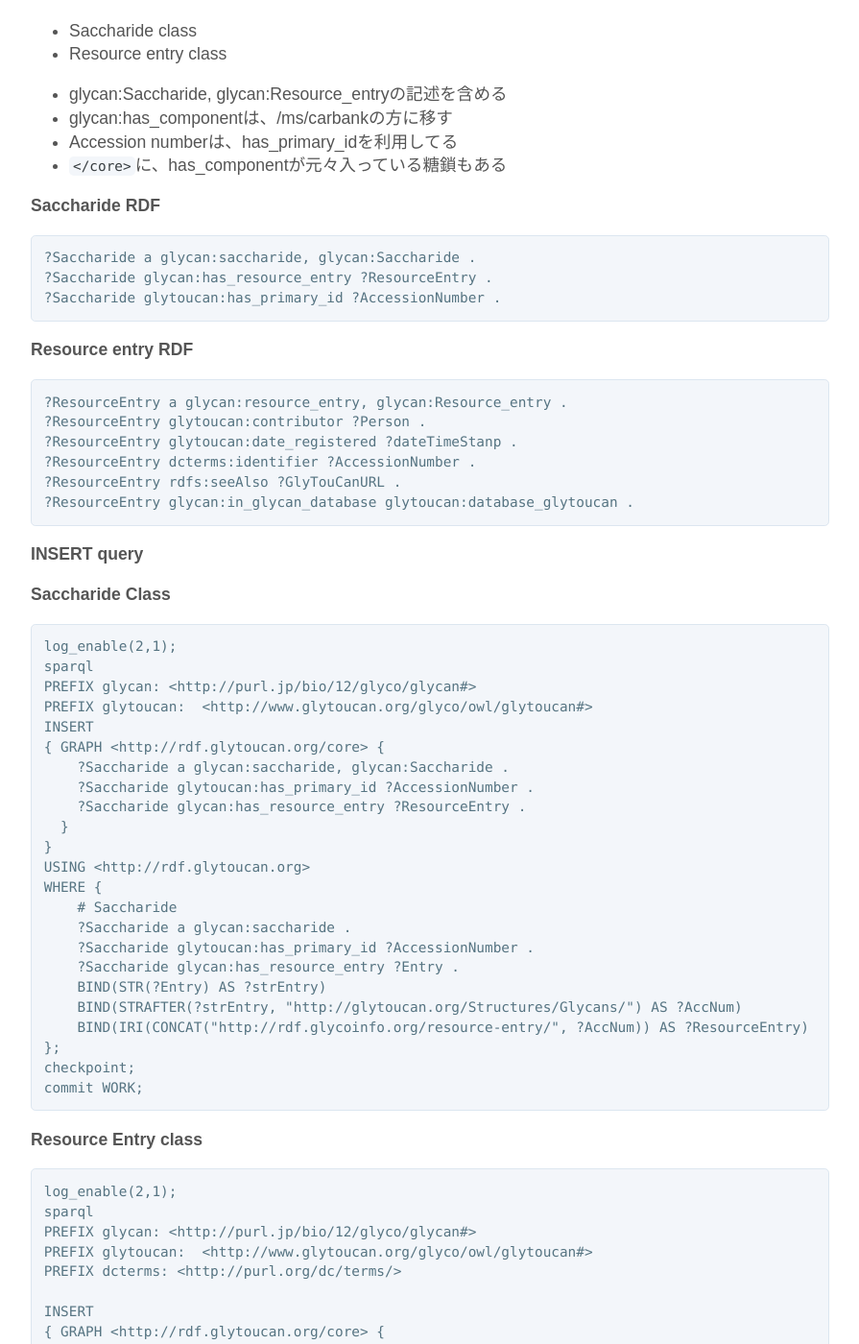
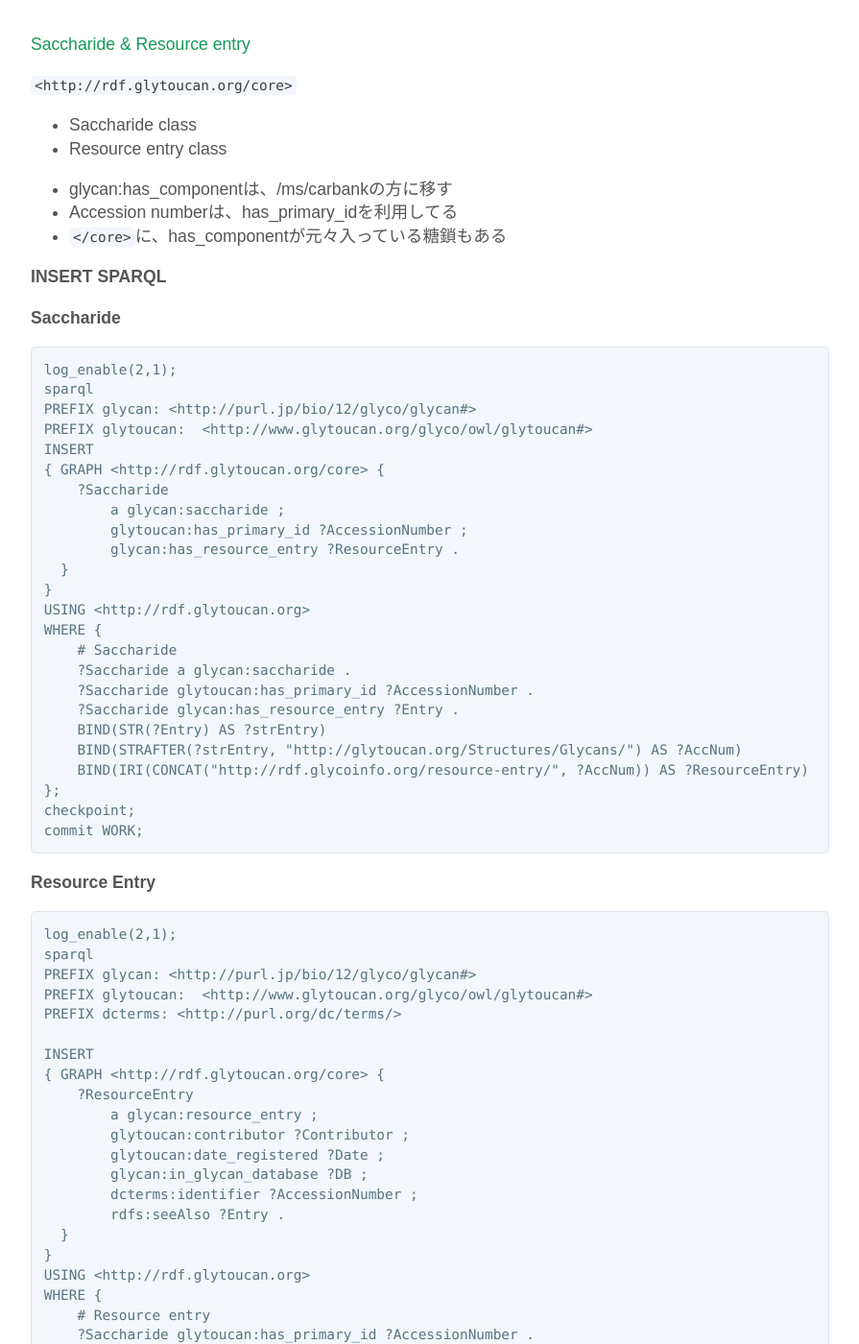
Before and after one commit to glytoucan/glytoucan, a Jekyll site: the page built from system/graph/splitGraph.md, in a window 1280 px wide and 1400 px high, scrolled down 683 px. Shown: the whole window at 96% size, without its empty margins (192-1087 px from the left). Built offline with Jekyll 4.4.1, drawn with Linux system fonts in a browser that asks for light colours; nearby versions of some CDN libraries; some of the changed text lies outside the part shown.

Commit message:
modified split graph doc

````diff
--- a/system/graph/splitGraph.md
+++ b/system/graph/splitGraph.md
@@ -21,47 +21,30 @@
 `http://rdf.glytoucan.org/ms/carbbank`
 
 \#`http://rdf.glytoucan.org/image` は作っていない
+\# massは、gs2virtでは扱っていない。`http://rdf.glytoucan.org/mass`で記述されている。
+\# クラス名を大文字から始めることは、この時点では行わない。登録システムの変更も行わなければならないため。
+\# 現在本番環境で利用されているRDFモデルに準じて、gs2virtを各graphに分割する。
 
 
 
 
 
-#### Saccharide & Resource entry classes
+#### Saccharide & Resource entry
 
 `<http://rdf.glytoucan.org/core>`
 
 * Saccharide class
 * Resource entry class
 
-* glycan:Saccharide, glycan:Resource_entryの記述を含める
 * glycan:has_componentは、/ms/carbankの方に移す
 * Accession numberは、has_primary_idを利用してる
 * `</core>`に、has_componentが元々入っている糖鎖もある
 
 
-**Saccharide RDF**
 
-```
-?Saccharide a glycan:saccharide, glycan:Saccharide .
-?Saccharide glycan:has_resource_entry ?ResourceEntry .
-?Saccharide glytoucan:has_primary_id ?AccessionNumber .
-```
+**INSERT SPARQL**
 
-**Resource entry RDF**
-
-```
-?ResourceEntry a glycan:resource_entry, glycan:Resource_entry .
-?ResourceEntry glytoucan:contributor ?Person .
-?ResourceEntry glytoucan:date_registered ?dateTimeStanp .
-?ResourceEntry dcterms:identifier ?AccessionNumber .
-?ResourceEntry rdfs:seeAlso ?GlyTouCanURL .
-?ResourceEntry glycan:in_glycan_database glytoucan:database_glytoucan .
-```
-
-
-**INSERT query**
-
-**Saccharide Class**
+**Saccharide**
 
 ```
 log_enable(2,1);
@@ -70,9 +53,10 @@
 PREFIX glytoucan:  <http://www.glytoucan.org/glyco/owl/glytoucan#>
 INSERT
 { GRAPH <http://rdf.glytoucan.org/core> {
-    ?Saccharide a glycan:saccharide, glycan:Saccharide .
-    ?Saccharide glytoucan:has_primary_id ?AccessionNumber .
-    ?Saccharide glycan:has_resource_entry ?ResourceEntry .
+    ?Saccharide
+        a glycan:saccharide ;
+        glytoucan:has_primary_id ?AccessionNumber ;
+        glycan:has_resource_entry ?ResourceEntry .
   }
 }
 USING <http://rdf.glytoucan.org>
@@ -91,7 +75,7 @@
 
 
 
-**Resource Entry class**
+**Resource Entry**
 
 ```
 log_enable(2,1);
@@ -102,12 +86,13 @@
 
 INSERT
 { GRAPH <http://rdf.glytoucan.org/core> {
-    ?ResourceEntry a glycan:resource_entry, glycan:Resource_entry .
-    ?ResourceEntry glytoucan:contributor ?Contributor .
-    ?ResourceEntry glytoucan:date_registered ?Date .
-    ?ResourceEntry glycan:in_glycan_database glytoucan .
-    ?ResourceEntry dcterms:identifier ?AccessionNumber .
-    ?ResourceEntry rdfs:seeAlso ?Entry .
+    ?ResourceEntry
+        a glycan:resource_entry ;
+        glytoucan:contributor ?Contributor ;
+        glytoucan:date_registered ?Date ;
+        glycan:in_glycan_database ?DB ;
+        dcterms:identifier ?AccessionNumber ;
+        rdfs:seeAlso ?Entry .
   }
 }
 USING <http://rdf.glytoucan.org>
@@ -184,7 +169,7 @@
 
 
 
-#### Glycosequence class
+#### Glycosequence
 
 `<http://rdf.glytoucan.org/sequence/glycoct>`
 
@@ -193,25 +178,12 @@
 	* 登録時のGlycoCTを記述している
 	* Property
 		* rdfs:label, glycan:has_glycosequence, glycan:has_sequence, glycan:in_carbohydrate_format
-		* glycan:glycosequenceのタイプ付けは無し
-        * glycan:glycosequence, glycan:Glycosequenceのタイプをつける
+		* 今のところ、glycan:glycosequenceのタイプ付けはされていない
 		* rdfs:labelとglycan:has_sequenceが同じデータタイプ
-			* rdfs:labeはどこかで使われているか？
-     		* Stanzaでは使われていなかった
+			* rdfs:labeは、,Stanzaでは使われていなかった
 
 
-**Glycosequence RDF**
-
-```
-?Saccharide glycan:has_glycosequence ?Glycosequence .
-?Glycosequence a glycan:glycosequence, glycan:Glycosequence .
-?Glycosequence glycan:has_sequence ?GlycoCT_Sequence .
-?Glycosequence glycan:in_carbohydrate_format glycan:carbohydrate_format_glycoct .
-?Glycosequence rdfs:label ?GlycoCT_String .
-```
-
-
-**INSERT query**
+**INSERT SPARQL**
 
 ```
 log_enable(2,1);
@@ -219,11 +191,12 @@
 PREFIX glycan: <http://purl.jp/bio/12/glyco/glycan#>
 INSERT
 { GRAPH <http://rdf.glytoucan.org/sequence/glycoct> {
-    ?Saccharide glycan:has_glycosequence ?GSequence .
-    ?GSequence a glycan:glycosequence, glycan:Glycosequence .
-    ?GSequence glycan:has_sequence ?Sequence .
-    ?GSequence glycan:in_carbohydrate_format ?Format .
-    ?GSequence rdfs:label ?Sequence .
+    ?Saccharide
+        glycan:has_glycosequence ?GSequence .
+    ?GSequence
+        glycan:has_sequence ?Sequence ;
+        glycan:in_carbohydrate_format ?Format ;
+        rdfs:label ?Sequence .
   }
 }
 USING <http://rdf.glytoucan.org>
@@ -253,7 +226,6 @@
 FROM <http://rdf.glytoucan.org/sequence/glycoct>
 WHERE {
     # Glycosequence
-    ?Saccharide a ?Class .
     ?Saccharide glycan:has_glycosequence ?GSequence .
     ?GSequence glycan:has_sequence ?Sequence .
     ?GSequence glycan:in_carbohydrate_format ?Format .
@@ -267,11 +239,10 @@
 
 
 
-#### Glycan motf class
+#### Glycan motf
 
 `<http://rdf.glytoucan.org/motif>`
 
-Glycan motif class
 
 以前の`</motif>`には、glycan:has_motifのみだった
 
@@ -284,15 +255,6 @@
 * glytoucan:is_reducing_end
 
 
-**Glycan motif RDF**
-
-```
-?Saccharide glycan:has_motif ?GlycanMotif .
-?GlycanMotif a glycan:glycan_motif, glycan:Glycan_motif .
-?GlycanMotif glycan:has_glycosequence ?Glycosequence .
-?GlycanMotif rdfs:label ?MotifName .
-?GlycanMotif glytoucan:is_reducing_end ?Boolean .
-```
 
 
 **INSERT query**
@@ -358,7 +320,7 @@
 
 
 
-#### Component class
+#### Component
 
 Component情報がgs2virtからなくなると、Glycan listおよびGlycan entryが表示されなくなる
 glycan:Componentも追加する
@@ -368,35 +330,6 @@
 
 Target GRAPH
 `<http://rdf.glytoucan.org/ms/carbbank>`
-
-
-**Before RDF**
-
-```
-# Monosaccharide
-?mono a glycan:monosaccharide .
-?mono glycan:has_alias ?msdb .
-?msdb a glycan:monosaccharide_alias .
-?msdb glycan:has_alias_name ?ComponentName .
-?msdb glycan:has_monosaccharide_notation_scheme glycan:monosaccharide_notation_scheme_carbbank  .
-```
-
-**After RDF**
-
-```
-# Component
-?saccharide glycan:has_component ?component .
-?component a glycan:component, glycan:Component .
-?component glycan:has_cardinality ?cardinality .
-?component glycan:has_monosaccharide ?mono .
-
-# Monosaccharide
-?mono a glycan:monosaccharide .
-?mono glycan:has_alias ?msdb .
-?msdb a glycan:monosaccharide_alias .
-?msdb glycan:has_alias_name ?ComponentName .
-?msdb glycan:has_monosaccharide_notation_scheme glycan:monosaccharide_notation_scheme_carbbank  .
-```
 
 
 **INSERT query**
@@ -409,16 +342,18 @@
 
 INSERT
 { GRAPH <http://rdf.glytoucan.org/ms/carbbank> {
-   # Motif
-    ?saccharide glycan:has_component ?component .
-    ?component a glycan:component, glycan:Component .
-    ?component glycan:has_cardinality ?cardinality .
-    ?component glycan:has_monosaccharide ?mono .
+   # Component
+    ?saccharide
+        glycan:has_component ?component .
+    ?component
+        a glycan:componentt .
+        glycan:has_cardinality ?cardinality ;
+        glycan:has_monosaccharide ?mono .
   }
 }
 USING <http://rdf.glytoucan.org>
 WHERE {
-    # Motif
+    # Component
     ?saccharide glycan:has_component ?component .
     ?component a glycan:component .
     ?component glycan:has_cardinality ?cardinality .
@@ -433,12 +368,11 @@
 ```
 ## Monosaccharide
 SELECT DISTINCT ?ComponentName ?cardinality
-FROM <http://rdf.glytoucan.org>
-FROM <http://rdf.glytoucan.org/core>
+#FROM <http://rdf.glytoucan.org>
+#FROM <http://rdf.glytoucan.org/core>
 FROM <http://rdf.glytoucan.org/ms/carbbank>
 WHERE{
     # Accession Number
-    ?glycan a glycan:saccharide.
     ?glycan glytoucan:has_primary_id "G00051MO" .
     OPTIONAL{
         ?glycan glycan:has_component ?comp .
@@ -529,6 +463,79 @@
 limit 100
 ```
 
+### RDF model
+
+各GRAPHに記述されているRDF model
+
+**Saccharide RDF**
+
+```
+?Saccharide a glycan:saccharide, glycan:Saccharide .
+?Saccharide glycan:has_resource_entry ?ResourceEntry .
+?Saccharide glytoucan:has_primary_id ?AccessionNumber .
+```
+
+**Resource entry RDF**
+
+```
+?ResourceEntry a glycan:resource_entry, glycan:Resource_entry .
+?ResourceEntry glytoucan:contributor ?Person .
+?ResourceEntry glytoucan:date_registered ?dateTimeStanp .
+?ResourceEntry dcterms:identifier ?AccessionNumber .
+?ResourceEntry rdfs:seeAlso ?GlyTouCanURL .
+?ResourceEntry glycan:in_glycan_database glytoucan:database_glytoucan .
+```
+
+
+**Glycosequence RDF**
+
+```
+?Saccharide glycan:has_glycosequence ?Glycosequence .
+?Glycosequence a glycan:glycosequence, glycan:Glycosequence .
+?Glycosequence glycan:has_sequence ?GlycoCT_Sequence .
+?Glycosequence glycan:in_carbohydrate_format glycan:carbohydrate_format_glycoct .
+?Glycosequence rdfs:label ?GlycoCT_String .
+```
+
+**Glycan motif RDF**
+
+```
+?Saccharide glycan:has_motif ?GlycanMotif .
+?GlycanMotif a glycan:glycan_motif, glycan:Glycan_motif .
+?GlycanMotif glycan:has_glycosequence ?Glycosequence .
+?GlycanMotif rdfs:label ?MotifName .
+?GlycanMotif glytoucan:is_reducing_end ?Boolean .
+```
+
+**Component RDF**
+
+**Before RDF**
+
+```
+# Monosaccharide
+?mono a glycan:monosaccharide .
+?mono glycan:has_alias ?msdb .
+?msdb a glycan:monosaccharide_alias .
+?msdb glycan:has_alias_name ?ComponentName .
+?msdb glycan:has_monosaccharide_notation_scheme glycan:monosaccharide_notation_scheme_carbbank  .
+```
+
+**After RDF**
+
+```
+# Component
+?saccharide glycan:has_component ?component .
+?component a glycan:component, glycan:Component .
+?component glycan:has_cardinality ?cardinality .
+?component glycan:has_monosaccharide ?mono .
+
+# Monosaccharide
+?mono a glycan:monosaccharide .
+?mono glycan:has_alias ?msdb .
+?msdb a glycan:monosaccharide_alias .
+?msdb glycan:has_alias_name ?ComponentName .
+?msdb glycan:has_monosaccharide_notation_scheme glycan:monosaccharide_notation_scheme_carbbank  .
+```
 
 
 
````
